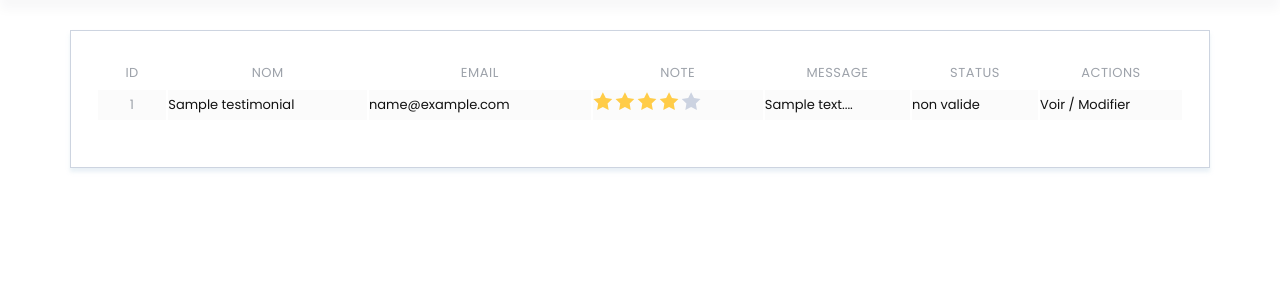
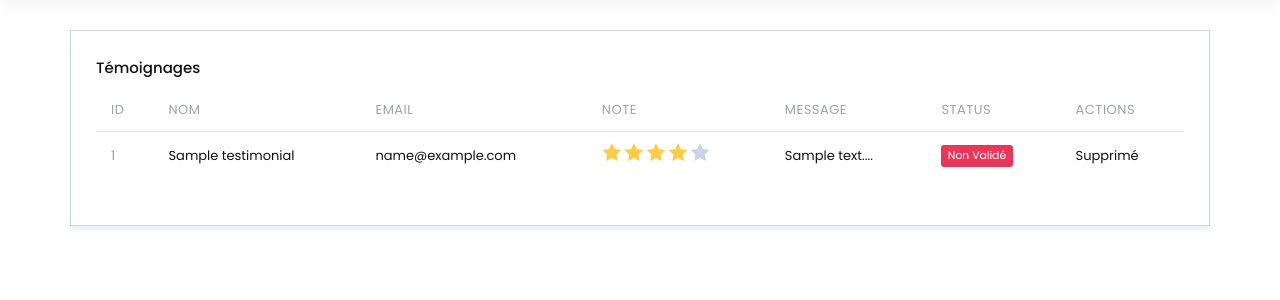
Before and after one commit to iamansaka/4pp1c, a Symfony app: template templates/pages/admin/testimonials/index.html.twig in a window 1280 px wide. Shown: the part 128-428 px from the top of the page. Run offline with Twig, Linux system fonts and the light colour scheme; the template is opened without the code that fills it: most values are stand-ins (such as "Sample title", 1, 10 or a date in 2020); style sheets or scripts are compiled from the project's sources; some libraries are stand-ins or nearby versions.

Commit message:
:lipstick: design table and responsive

```diff
--- a/assets/styles/app.scss
+++ b/assets/styles/app.scss
@@ -21,6 +21,7 @@
 @import "./components/testimonials";
 @import "./components/notification";
 @import "./components/tables";
+@import "./components/card";
 
 // Pages
 // ==================
--- /dev/null
+++ b/assets/styles/components/_card.scss
@@ -0,0 +1,19 @@
+.card {
+  display: flex;
+  flex-direction: column;
+  max-width: 100%;
+  width: 100%;
+  background-color: var(--white);
+  border: 1px solid #cdd4e0;
+  box-shadow: 0px 4px 4px rgba(228, 237, 244, 0.8);
+
+  .card-content {
+    flex: 1 1 auto;
+    padding: 1.56rem;
+  }
+}
+
+.card-title {
+  font-size: var(--font-size-regular);
+  font-weight: var(--font-weight-medium);
+}
--- a/assets/styles/components/_tables.scss
+++ b/assets/styles/components/_tables.scss
@@ -5,23 +5,41 @@
 
 .table {
   width: 100%;
+  border-collapse: collapse;
+  text-align: left;
+
+  thead {
+    border-bottom: 1px solid #e3e7ed;
+  }
 
   th {
-    text-transform: uppercase;
-    border-top: 0;
-    border-bottom-width: 1px;
+    color: #9da2aa;
     font-weight: var(--font-weight-regular);
     font-size: var(--font-size-small);
-    color: #9da2aa;
+    padding: 0.687rem 0.937rem;
+    text-transform: uppercase;
     letter-spacing: 0.031rem;
-    padding: 0.312rem 0.937rem;
+  }
+
+  td {
+    padding: 0.687rem 0.937rem;
   }
 
   tbody {
     font-size: var(--font-size-small);
 
-    tr:nth-child(odd) {
-      background-color: #fbfbfb;
+    tr:nth-child(even) {
+      background-color: #f4f6fb;
     }
   }
 }
+
+.status {
+  display: inline-block;
+  white-space: nowrap;
+  border-radius: var(--border-radius);
+  background-color: var(--primary);
+  color: var(--white);
+  padding: 0.187rem 0.4rem;
+  text-align: center;
+}
--- a/assets/styles/tools/_base.scss
+++ b/assets/styles/tools/_base.scss
@@ -65,18 +65,3 @@ img {
   user-select: none;
   overflow-x: hidden;
 }
-
-.card {
-  display: flex;
-  flex-direction: column;
-  max-width: 100%;
-  width: 100%;
-  background-color: var(--white);
-  border: 1px solid #cdd4e0;
-  box-shadow: 0px 4px 4px rgba(228, 237, 244, 0.8);
-
-  .card-content {
-    flex: 1 1 auto;
-    padding: 1.56rem;
-  }
-}
--- a/templates/pages/admin/testimonials/index.html.twig
+++ b/templates/pages/admin/testimonials/index.html.twig
@@ -5,6 +5,7 @@
 {% block content %}
     <div class="card">
         <div class="card-content">
+            <h1 class="card-title mb-10">Témoignages</h1>
             <div class="table-responsive">
                 <table class="table">
                     <thead>
@@ -26,8 +27,8 @@
                                 <td>{{ testimonial.email }}</td>
                                 <td><img src="{{ asset("build/images/stars/stars-"~ testimonial.rating ~".svg") }}" alt="Noté {{ testimonial.rating }} sur 5 étoiles" class="testimonials-rating"></td>
                                 <td>{{ testimonial.content | slice(0, 50) ~ '...' }}</td>
-                                <td>non valide</td>
-                                <td>Voir / Modifier</td>
+                                <td><small class="status">Non Validé</small></td>
+                                <td><a href="{{ path('admin_testimonials_delete', {id: testimonial.id}) }}">Supprimé</a></td>
                             </tr>
 
                         {% endfor %}
```
Also changed, not shown: src/Controller/Admin/TestimonialsController.php (+19 -2 lines).
